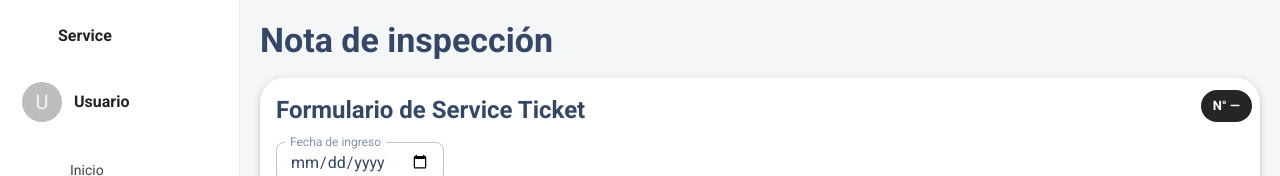
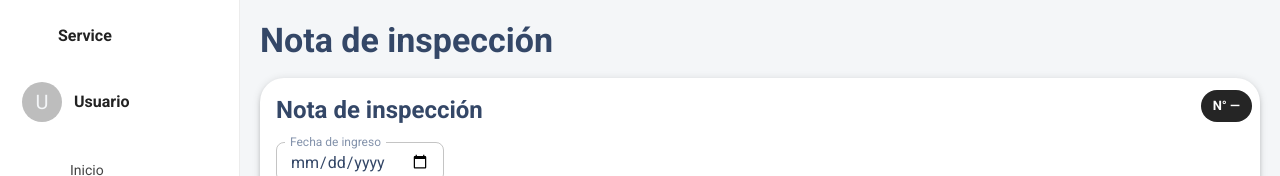
Before and after one commit to mauruzz/gestionReparacionesFront, a React (Create React App) app: page /service-ticket in a window 1280 px wide. Shown: the top 176 px of the page. Built offline with nearby package versions, Linux system fonts and the light colour scheme; some icons are missing.

Commit message:
creando componentes de ServiceTicket

```diff
--- /dev/null
+++ b/src/components/ServiceTicketForm.css
@@ -0,0 +1,3 @@
+.card-header {
+    font-size: large;
+}
--- a/src/components/ServiceTicketForm.js
+++ b/src/components/ServiceTicketForm.js
@@ -10,6 +10,7 @@ import {
     Typography,
     Box,
 } from "@mui/material";
+import './ServiceTicketForm.css';
 
 const SectionTitle = ({ children }) => (
     <Typography variant="h6" sx={{ fontWeight: 700, mb: 1 }}>
@@ -27,10 +28,11 @@ const ServiceTicketForm = ({ formData, setFormData }) => {
     return (
         <Card sx={{ borderRadius: 3, boxShadow: 3 }}>
             <CardHeader
-                title="Formulario de Service Ticket"
+                className={"card-header"}
+                title="Nota de inspección"
                 sx={{
                     pb: 0,
-                    "& .MuiCardHeader-title": { fontWeight: 700 },
+                    "& .MuiCardHeader-title": { fontWeight: 700, fontsize: "30px"},
                 }}
                 action={
                     <Chip
```
Also changed, not shown: src/pages/ServiceTicket.css (added).
